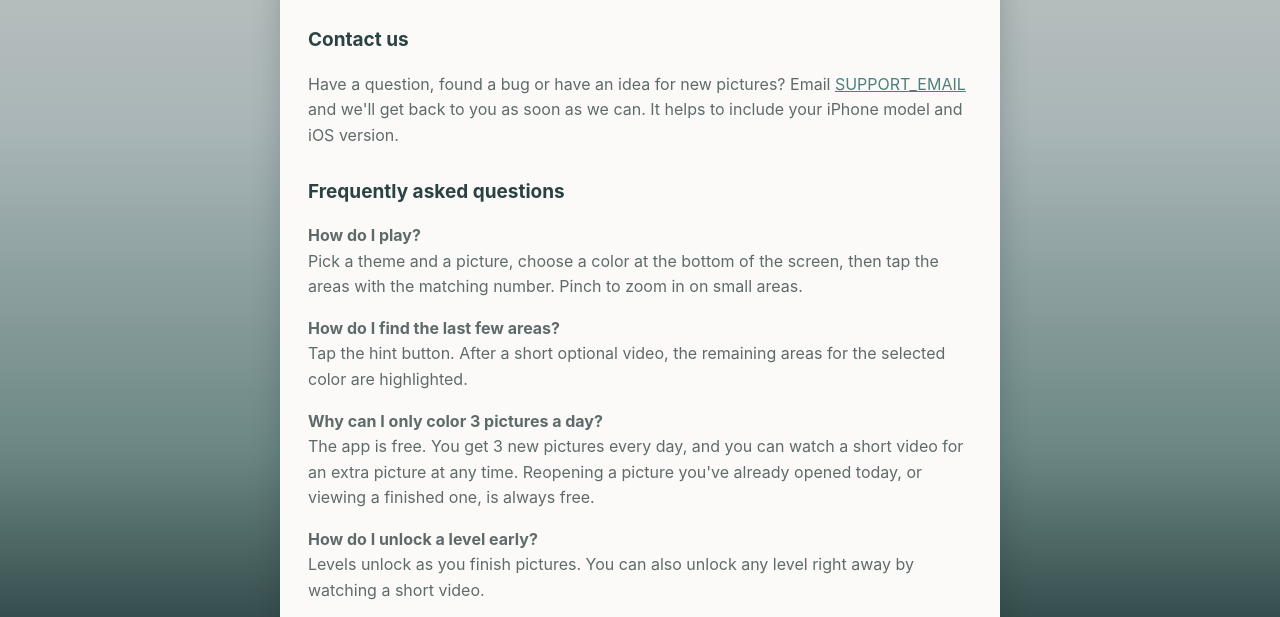
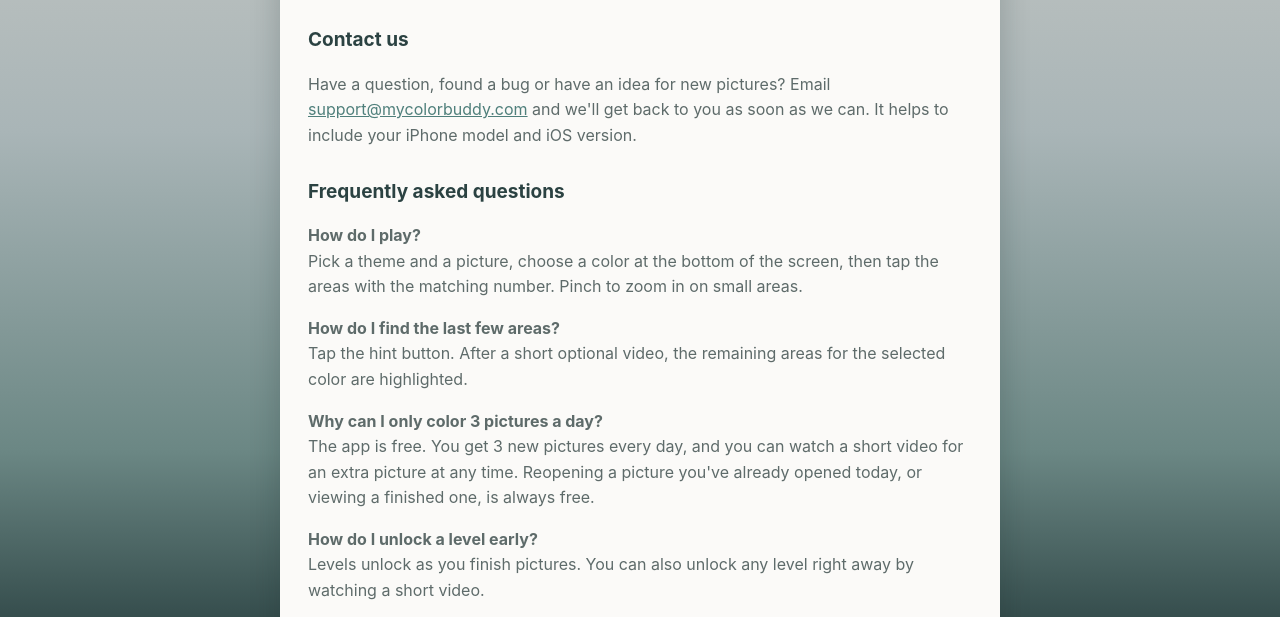
Before and after one commit to myColorBuddy/colorbynumber-app, a plain HTML site: page support.html in a window 1280 px wide. Shown: the part 149-766 px from the top of the page. Drawn offline with Linux system fonts and the light colour scheme.

Commit message:
Update support email address in support.html

```diff
--- a/support.html
+++ b/support.html
@@ -12,7 +12,7 @@
   <p class="sub">Color By Number: Peaceful Mind</p>
 
   <h2>Contact us</h2>
-  <p>Have a question, found a bug or have an idea for new pictures? Email <a href="mailto:SUPPORT_EMAIL">SUPPORT_EMAIL</a> and we'll get back to you as soon as we can. It helps to include your iPhone model and iOS version.</p>
+  <p>Have a question, found a bug or have an idea for new pictures? Email <a href="mailto:support@mycolorbuddy.com">support@mycolorbuddy.com</a> and we'll get back to you as soon as we can. It helps to include your iPhone model and iOS version.</p>
 
   <h2>Frequently asked questions</h2>
 
```
